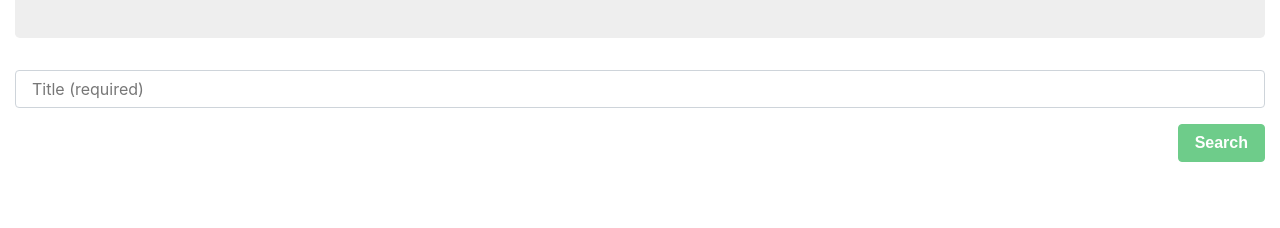
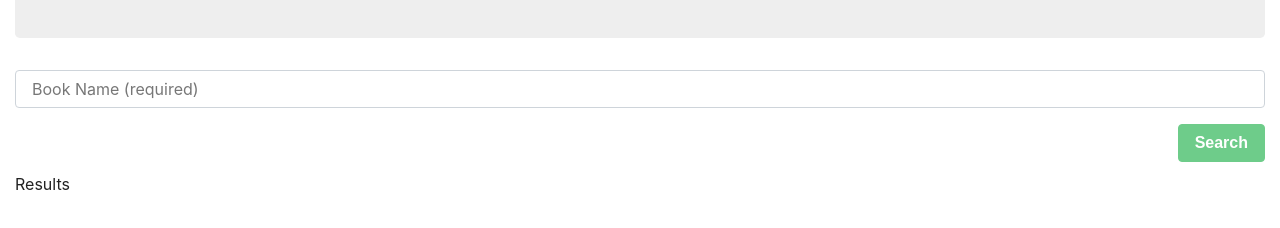
Before and after one commit to shilpipawar/react-googlebook-app, a React (Create React App) app in the folder client/: page / in a window 1280 px wide. Shown: the part 318-546 px from the top of the page. Built offline with nearby package versions, Linux system fonts and the light colour scheme; no server answers; a web font is replaced by a local one.

Commit message:
Result Added

```diff
--- a/client/src/pages/Books.js
+++ b/client/src/pages/Books.js
@@ -13,8 +13,8 @@ class Books extends Component {
     title: "",
     author: "",
     description: "",
-    image:"",
-    link:""
+    image: "",
+    link: ""
   };
 
   componentDidMount() {
@@ -24,7 +24,7 @@ class Books extends Component {
   loadBooks = () => {
     API.getBooks()
       .then(res =>
-        this.setState({ books: res.data, title: "", author: "", description: "",image:"",link:"" })
+        this.setState({ books: res.data, title: "", author: "", description: "", image: "", link: "" })
       )
       .catch(err => console.log(err));
   };
@@ -49,42 +49,46 @@ class Books extends Component {
         title: this.state.title,
         author: this.state.author,
         description: this.state.description,
-        image:this.state.image,
-        link:this.state.link
+        image: this.state.image,
+        link: this.state.link
       })
         .then(res => this.loadBooks())
         .catch(err => console.log(err));
     }
   };
-  handleBookSearch = event =>{
+  handleBookSearch = event => {
     event.preventDefault();
   };
 
   render() {
     return (
       <Container fluid>
-      <Jumbotron>
-              <h1>(React) Google Books Search</h1>
-              <h2>Search for Save Books of Interest</h2>
-            </Jumbotron>
+        <Jumbotron>
+          <h1>(React) Google Books Search</h1>
+          <h2>Search for Save Books of Interest</h2>
+        </Jumbotron>
         <Row>
           <Col size="md">
-          <form>
+            <form>
               <Input
                 value={this.state.title}
                 onChange={this.handleInputChange}
                 name="title"
-                placeholder="Title (required)"
+                placeholder="Book Name (required)"
               />
               <FormBtn
-                disabled={!(this.state.author && this.state.title)}
-                onClick={this.handleFormSubmit}
+                disabled={!(this.state.title)}
+                onClick={this.handleBookSearch}
               >
                 Search
               </FormBtn>
             </form>
           </Col>
-
+        </Row>
+        <Row>
+          <Col size="md">
+            Results
+          </Col>
         </Row>
       </Container>
     );
```
